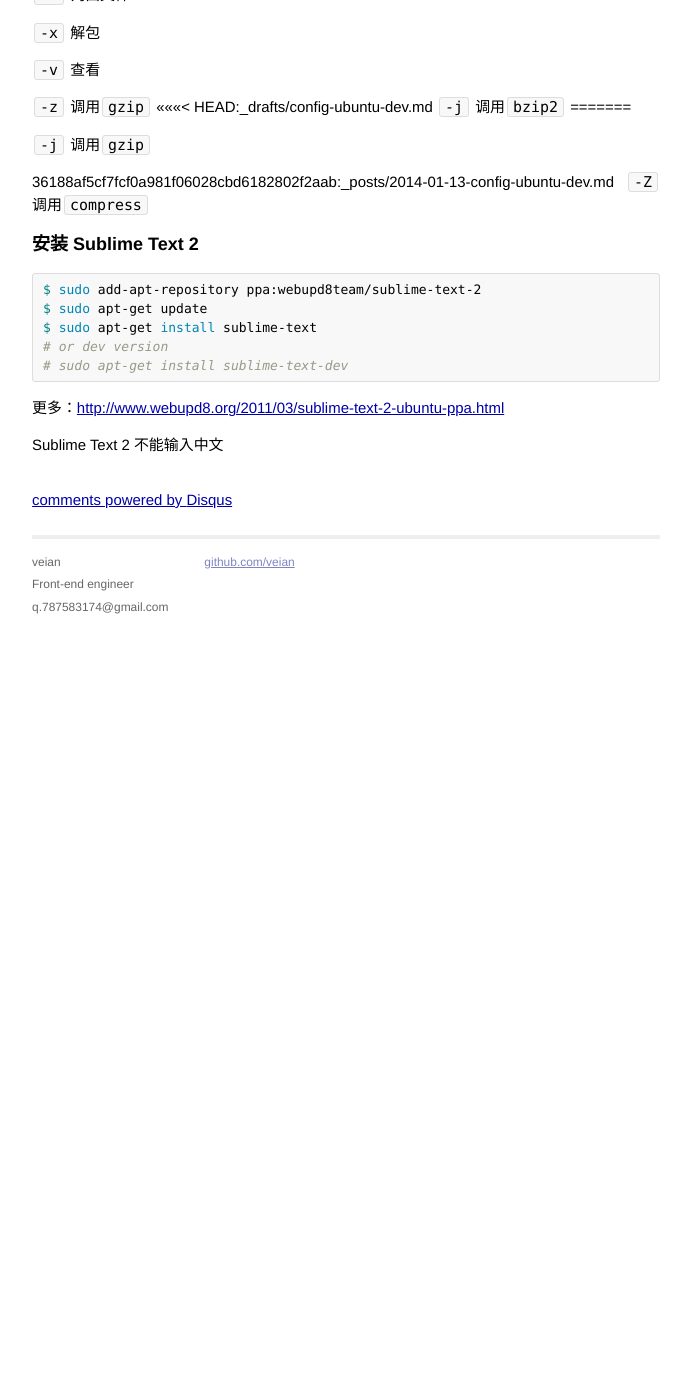
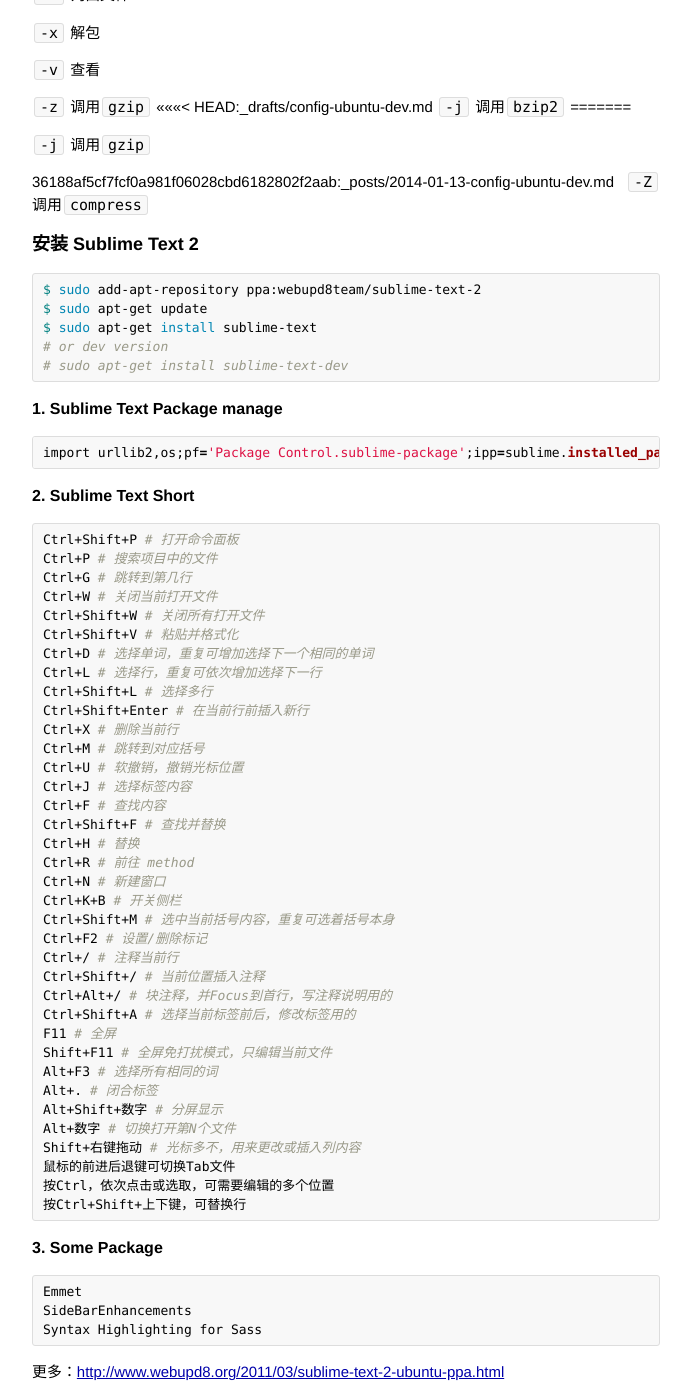
Before and after one commit to veian/veian.github.io, a Jekyll site: the page built from _posts/2014-01-13-config-ubuntu-dev.md, in a window 1280 px wide and 1400 px high, scrolled down 828 px. Shown: the whole window, without its empty margins (294-985 px from the left). Built offline with Jekyll 4.4.1, drawn with Linux system fonts in a browser that asks for light colours; Markdown is read by kramdown in place of the engine named in the settings; comment, search, counter and statistics services are not loaded; before the commit the page ends 1458 px from its top, so only the background shows below that.

Commit message:
post update

````diff
--- a/_posts/2014-01-13-config-ubuntu-dev.md
+++ b/_posts/2014-01-13-config-ubuntu-dev.md
@@ -71,6 +71,61 @@
 # sudo apt-get install sublime-text-dev
 ```
 
+### 1. Sublime Text Package manage
+
+``` python
+import urllib2,os;pf='Package Control.sublime-package';ipp=sublime.installed_packages_path();os.makedirs(ipp) if not os.path.exists(ipp) else None;open(os.path.join(ipp,pf),'wb').write(urllib2.urlopen('http://sublime.wbond.net/'+pf.replace(' ','%20')).read())
+```
+
+### 2. Sublime Text Short
+
+``` sh
+Ctrl+Shift+P # 打开命令面板
+Ctrl+P # 搜索项目中的文件
+Ctrl+G # 跳转到第几行
+Ctrl+W # 关闭当前打开文件
+Ctrl+Shift+W # 关闭所有打开文件
+Ctrl+Shift+V # 粘贴并格式化
+Ctrl+D # 选择单词，重复可增加选择下一个相同的单词
+Ctrl+L # 选择行，重复可依次增加选择下一行
+Ctrl+Shift+L # 选择多行
+Ctrl+Shift+Enter # 在当前行前插入新行
+Ctrl+X # 删除当前行
+Ctrl+M # 跳转到对应括号
+Ctrl+U # 软撤销，撤销光标位置
+Ctrl+J # 选择标签内容
+Ctrl+F # 查找内容
+Ctrl+Shift+F # 查找并替换
+Ctrl+H # 替换
+Ctrl+R # 前往 method
+Ctrl+N # 新建窗口
+Ctrl+K+B # 开关侧栏
+Ctrl+Shift+M # 选中当前括号内容，重复可选着括号本身
+Ctrl+F2 # 设置/删除标记
+Ctrl+/ # 注释当前行
+Ctrl+Shift+/ # 当前位置插入注释
+Ctrl+Alt+/ # 块注释，并Focus到首行，写注释说明用的
+Ctrl+Shift+A # 选择当前标签前后，修改标签用的
+F11 # 全屏
+Shift+F11 # 全屏免打扰模式，只编辑当前文件
+Alt+F3 # 选择所有相同的词
+Alt+. # 闭合标签
+Alt+Shift+数字 # 分屏显示
+Alt+数字 # 切换打开第N个文件
+Shift+右键拖动 # 光标多不，用来更改或插入列内容
+鼠标的前进后退键可切换Tab文件
+按Ctrl，依次点击或选取，可需要编辑的多个位置
+按Ctrl+Shift+上下键，可替换行
+```
+
+### 3. Some Package
+
+```
+Emmet
+SideBarEnhancements
+Syntax Highlighting for Sass
+```
+
 更多：[http://www.webupd8.org/2011/03/sublime-text-2-ubuntu-ppa.html](http://www.webupd8.org/2011/03/sublime-text-2-ubuntu-ppa.html)
 
 Sublime Text 2 不能输入中文
````
